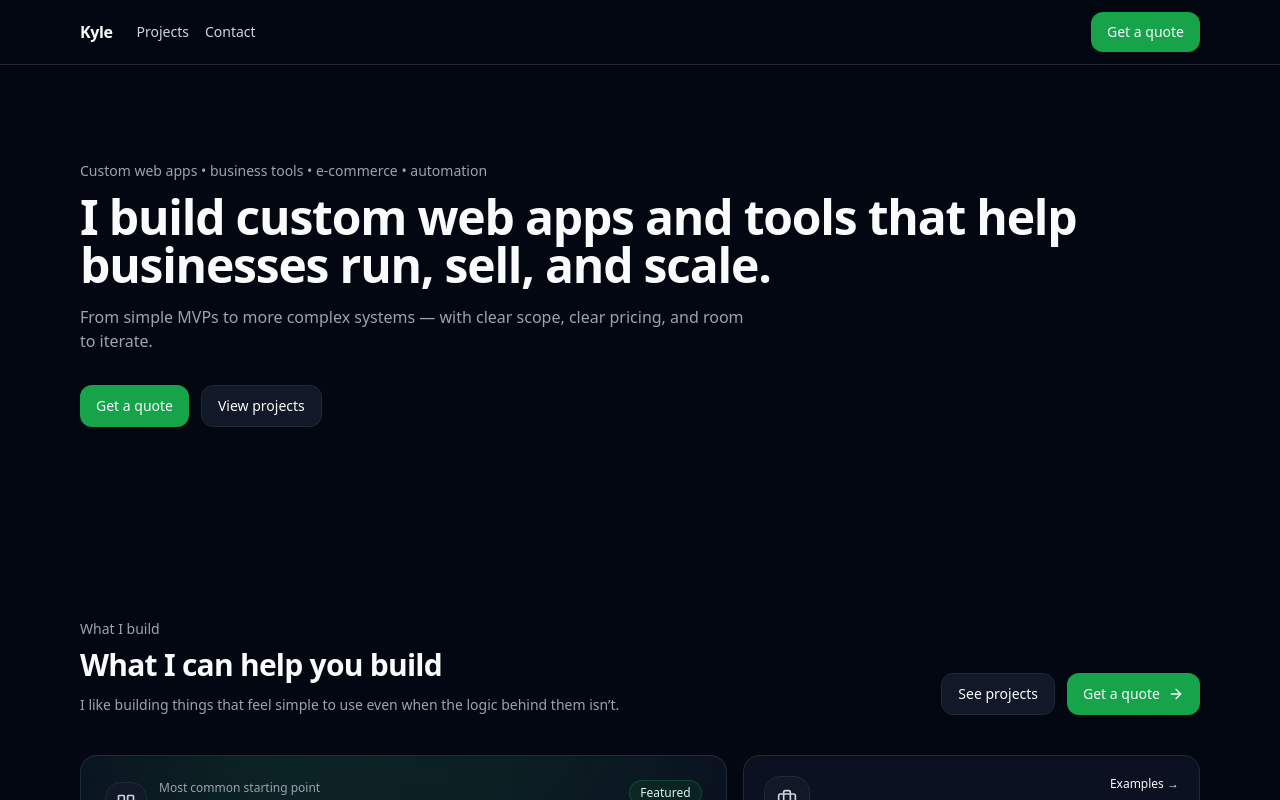
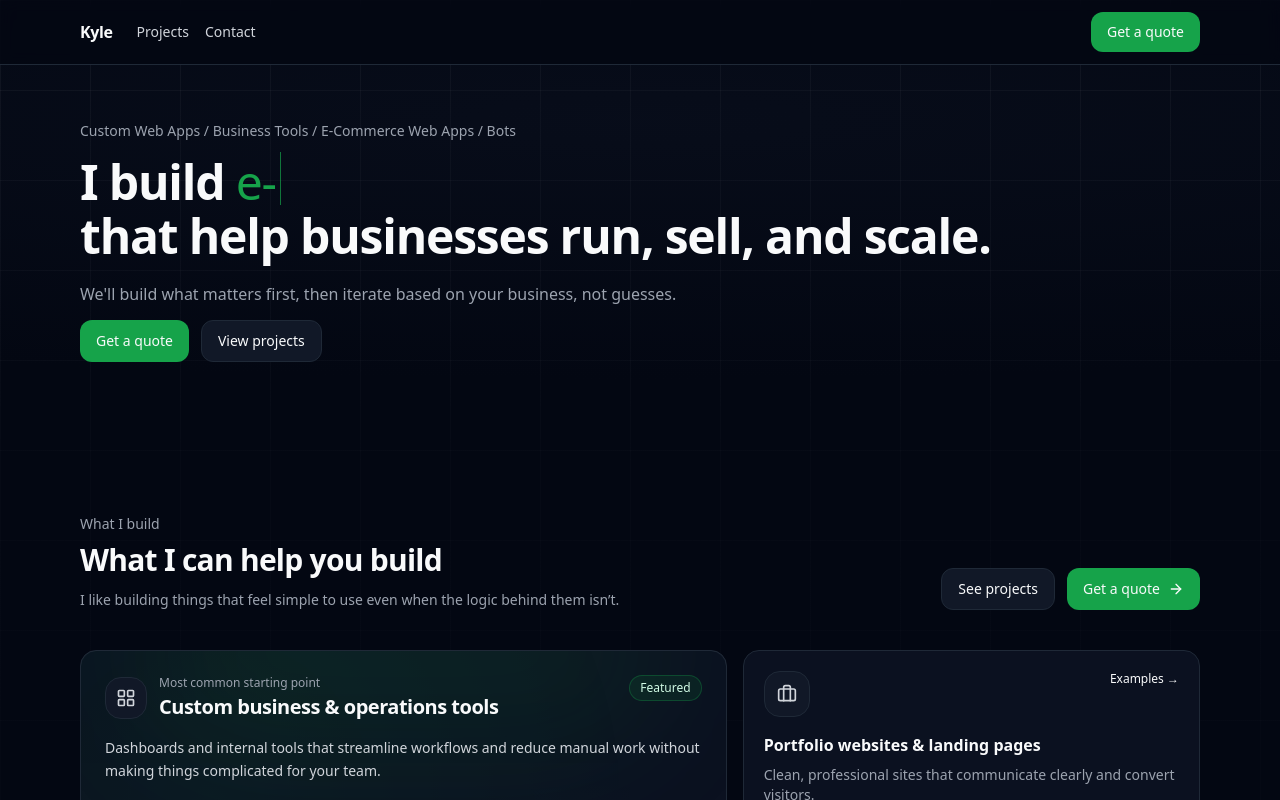
Before and after one commit to CyGray/personal-website, a Next.js app: page / in a window 1280 px wide. Shown: the top 800 px of the page. Built offline with nearby package versions, Linux system fonts and the light colour scheme.

Commit message:
Improved hero section

```diff
--- a/src/app/globals.css
+++ b/src/app/globals.css
@@ -18,6 +18,40 @@ body {
 
 body {
   margin: 0;
+  position: relative;
+  z-index: 0;
+  background-color: #030712;
+  min-height: 100%;
+}
+
+/* Global grid + vignette (vignette anchored near hero but applied globally) */
+body::before,
+body::after {
+  content: "";
+  position: absolute;
+  inset: 0;
+  pointer-events: none;
+  z-index: -1;
+}
+
+/* Grid with fast fade after the hero */
+body::before {
+  background:
+    linear-gradient(to right, rgba(255, 255, 255, 0.08) 1px, transparent 1px),
+    linear-gradient(to bottom, rgba(255, 255, 255, 0.08) 1px, transparent 1px);
+  background-size:
+    90px 90px,
+    90px 90px;
+  mask-image: linear-gradient(to bottom, rgba(255, 255, 255, 1) 0%, rgba(255, 255, 255, 0.32) 55%, rgba(255, 255, 255, 0.32) 85%, rgba(255, 255, 255, 0.32) 100%);
+  -webkit-mask-image: linear-gradient(to bottom, rgba(255, 255, 255, 1) 0%, rgba(255, 255, 255, 0.32) 55%, rgba(255, 255, 255, 0.32) 85%, rgba(255, 255, 255, 0.32) 100%);
+}
+
+/* Vignette anchored near hero */
+body::after {
+  background:
+    radial-gradient(220% 50% at 50% 120px, rgba(11, 17, 32, 0.55), transparent 65%),
+    linear-gradient(to bottom, transparent, rgba(3, 7, 18, 0.6));
+  opacity: 1;
 }
 
 /* Links inherit by default — avoids neon blue on dark UI */
--- a/src/app/projects/[slug]/page.tsx
+++ b/src/app/projects/[slug]/page.tsx
@@ -10,8 +10,9 @@ export function generateStaticParams() {
   return projects.map((p) => ({ slug: p.slug }));
 }
 
-export default function ProjectDetailPage({ params }: { params: { slug: string } }) {
-  const project = projects.find((p) => p.slug === params.slug);
+export default async function ProjectDetailPage({ params }: { params: Promise<{ slug: string }> }) {
+  const { slug } = await params;
+  const project = projects.find((p) => p.slug === slug);
 
   if (!project) {
     return (
--- a/src/components/sections/HeroSection.tsx
+++ b/src/components/sections/HeroSection.tsx
@@ -1,24 +1,29 @@
 import { Container } from "@/components/layout/Container";
 import { Button } from "@/components/ui/Button";
+import { RotatingAccentText } from "@/components/ui/RotatingAccentText";
 
 export function HeroSection() {
   return (
-    <section id="hero" className="py-16 sm:py-24">
-      <Container>
-        <p className="text-sm text-[#9CA3AF]">Custom web apps • business tools • e-commerce • automation</p>
-        <h1 className="mt-3 text-4xl font-semibold tracking-tight sm:text-5xl">
-          I build custom web apps and tools that help businesses run, sell, and scale.
+    <section id="hero" className="relative overflow-visible py-10 sm:py-14">
+      <Container className="relative z-10">
+        <div className="flex flex-col gap-1.5">
+          <p className="text-sm text-[#9CA3AF]">Custom Web Apps / Business Tools / E-Commerce Web Apps / Bots</p>
+          <h1 className="text-4xl font-semibold tracking-tight sm:text-5xl">
+            I build <RotatingAccentText />
+            <br />
+            that help businesses run, sell, and scale.
           </h1>
-        <p className="mt-4 max-w-2xl text-[#9CA3AF]">
-          From simple MVPs to more complex systems — with clear scope, clear pricing, and room to iterate.
+          <p className="mt-4 mb-2 max-w-2xl text-[#9CA3AF]">
+            We'll build what matters first, then iterate based on your business, not guesses.
           </p>
 
-        <div className="mt-8 flex flex-wrap gap-3">
+          <div className="flex flex-wrap gap-3">
             <Button href="/quote">Get a quote</Button>
             <Button href="/projects" variant="secondary">
               View projects
             </Button>
           </div>
+        </div>
       </Container>
     </section>
   );
--- /dev/null
+++ b/src/components/ui/RotatingAccentText.tsx
@@ -0,0 +1,107 @@
+"use client";
+
+import { useEffect, useMemo, useState } from "react";
+
+const DEFAULT_WORDS = ["custom web apps", "business tools", "e-commerce web apps", "bots"];
+
+type Props = {
+  words?: string[];
+  typingSpeed?: number;
+  deletingSpeed?: number;
+  pauseMs?: number;
+  minWidthCh?: number;
+};
+
+export function RotatingAccentText({
+  words = DEFAULT_WORDS,
+  typingSpeed = 140,
+  deletingSpeed = 45,
+  pauseMs = 1600,
+  minWidthCh = 0,
+}: Props) {
+  const [text, setText] = useState("");
+  const [wordIndex, setWordIndex] = useState(0);
+  const [isDeleting, setIsDeleting] = useState(false);
+  const [reduceMotion, setReduceMotion] = useState(false);
+
+  const lengthStats = useMemo(() => {
+    if (!words.length) return { min: 0, max: 0 };
+    const lengths = words.map((w) => w.length);
+    return { min: Math.min(...lengths), max: Math.max(...lengths) };
+  }, [words]);
+
+  useEffect(() => {
+    const mql = window.matchMedia("(prefers-reduced-motion: reduce)");
+    setReduceMotion(mql.matches);
+    const handler = (e: MediaQueryListEvent) => setReduceMotion(e.matches);
+    mql.addEventListener("change", handler);
+    return () => mql.removeEventListener("change", handler);
+  }, []);
+
+  useEffect(() => {
+    if (words.length === 0) return;
+
+    if (reduceMotion) {
+      setText(words[0]);
+      return;
+    }
+
+    const currentWord = words[wordIndex];
+    const { min, max } = lengthStats;
+    const factor =
+      max === min ? 1 : 1 + ((currentWord.length - min) / (max - min)) * 1; // up to 2x for longest
+    const effectiveTyping = Math.max(20, typingSpeed / factor);
+    const effectiveDeleting = Math.max(10, deletingSpeed / factor);
+
+    let delay = isDeleting ? effectiveDeleting : effectiveTyping;
+
+    if (!isDeleting && text === currentWord) {
+      delay = pauseMs;
+    }
+
+    if (isDeleting && text === "") {
+      setIsDeleting(false);
+      setWordIndex((prev) => (prev + 1) % words.length);
+      delay = effectiveTyping;
+    }
+
+    const timer = setTimeout(() => {
+      if (!isDeleting && text === currentWord) {
+        setIsDeleting(true);
+      } else if (isDeleting && text === "") {
+        // handled above
+      } else {
+        const nextText = isDeleting
+          ? currentWord.slice(0, Math.max(0, text.length - 1))
+          : currentWord.slice(0, text.length + 1);
+        setText(nextText);
+      }
+    }, delay);
+
+    return () => clearTimeout(timer);
+  }, [text, isDeleting, wordIndex, words, typingSpeed, deletingSpeed, pauseMs, reduceMotion]);
+
+  const displayText = useMemo(() => {
+    if (reduceMotion) return words[0] || "";
+    return text;
+  }, [text, words, reduceMotion]);
+
+  return (
+    <span className="relative inline-flex items-baseline gap-1 leading-tight">
+      <span
+        aria-hidden="true"
+        className="font-medium text-[#16A34A]"
+        style={minWidthCh ? { minWidth: `${minWidthCh}ch` } : undefined}
+      >
+        {displayText}
+      </span>
+      <span
+        aria-hidden="true"
+        className={`inline-block h-[1.1em] w-[1px] translate-y-[5px] bg-[#16A34A] ${reduceMotion ? "" : "animate-pulse"}`}
+      />
+      <span className="sr-only">
+        custom web apps, business tools, e-commerce web apps, and bots
+      </span>
+    </span>
+  );
+}
```
Lines whose indentation alone changed are shown as unchanged.
